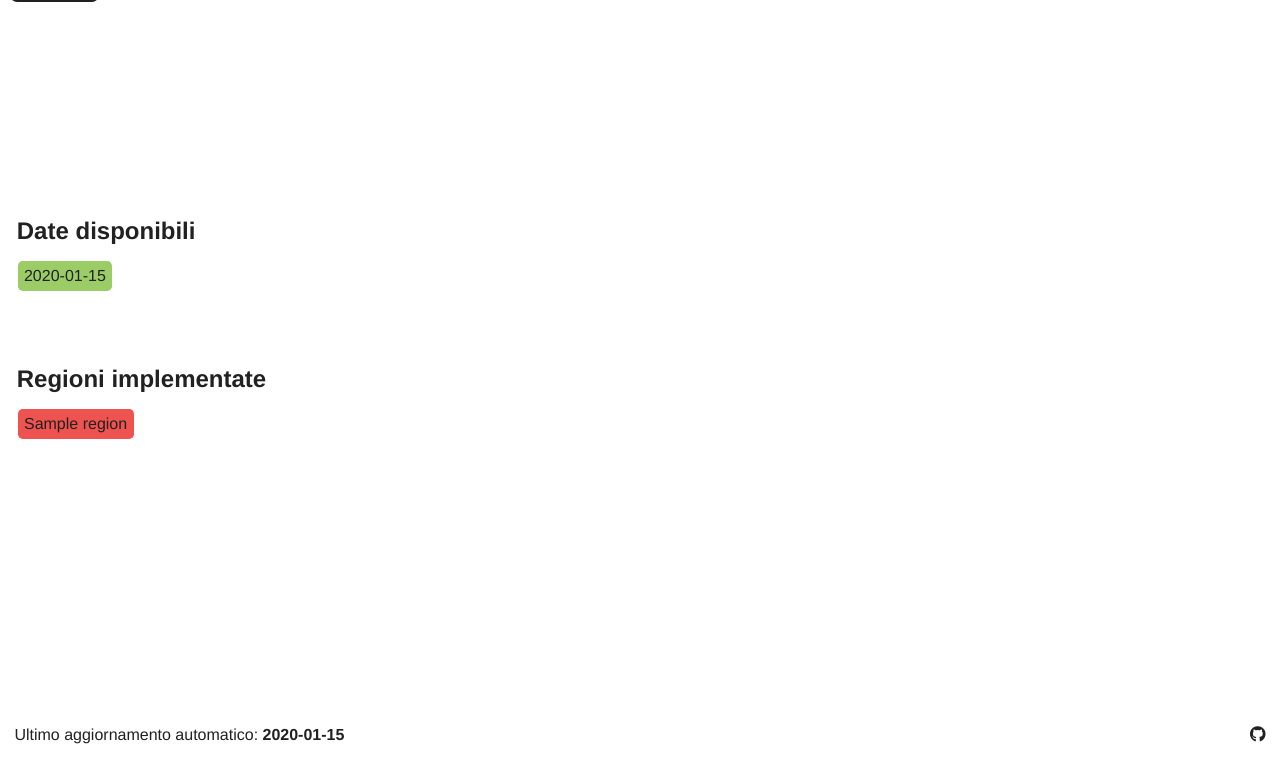
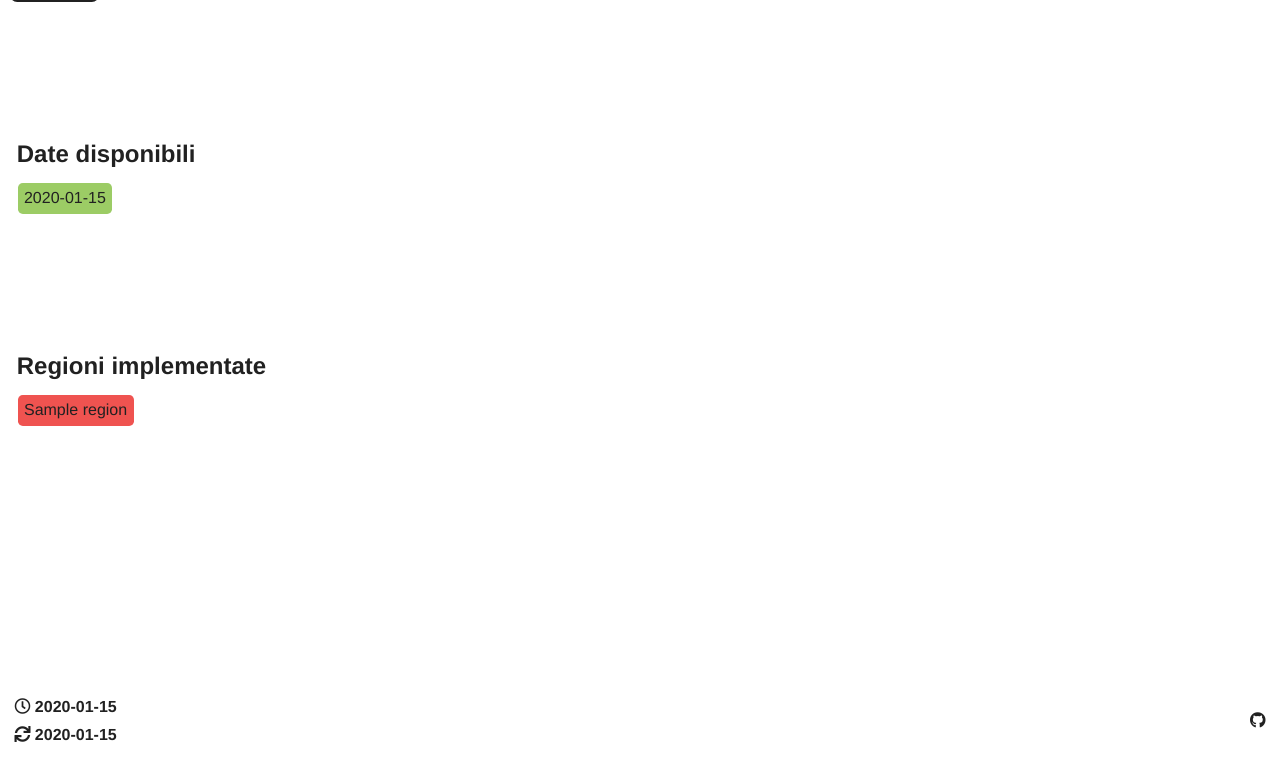
Before and after one commit to n28div/itAIRQ, a Flask app: template templates/index.html in a window 1280 px wide. Shown: the part 42-800 px from the top of the page. Run offline with Flask 2, Linux system fonts and the light colour scheme; the template is opened without the code that fills it: most values are stand-ins (such as "Sample title", 1, 10 or a date in 2020); data that the repository does not hold is empty; some libraries are stand-ins or nearby versions.

Commit message:
pending request in index

```diff
--- a/app.py
+++ b/app.py
@@ -83,7 +83,8 @@
     context = {
         'available_dates': [datetime.strptime(x, '%Y%m%d') for x in sorted(cache.keys)],
         'available_regions': sorted([x.name for x in regions_list]),
-        'last_automatic_update': scheduler_last_run
+        'last_automatic_update': scheduler_last_run,
+        'pending_updates': fetcher.pending
     }
     return render_template('index.html', **context)
 
--- a/templates/index.html
+++ b/templates/index.html
@@ -31,9 +31,9 @@
     }
 
     .horizontally-scrollable-list {
-      height: 6em;
+      height: 10em;
       width: 100%;
-      overflow-y: scroll;
+      overflow-y: auto;
       overflow-x: hidden;
     }
 
@@ -138,8 +138,9 @@
     </section>
 
     <footer>
-      <div id="lastAuthomaticUpdate">
-        <p>Ultimo aggiornamento automatico: <strong>{{ last_automatic_update }}</strong></p>
+      <div>
+        <p><i class="far fa-clock"></i> <strong>{{ last_automatic_update }}</strong></p>
+        <p><i class="fas fa-sync"></i> <strong>{{ pending_updates }}</strong></p>
       </div>
       <div id="credits">
         <a href="https://github.com/n28div/itAIRQ"><i class="fab fa-github"></i></a>
```
